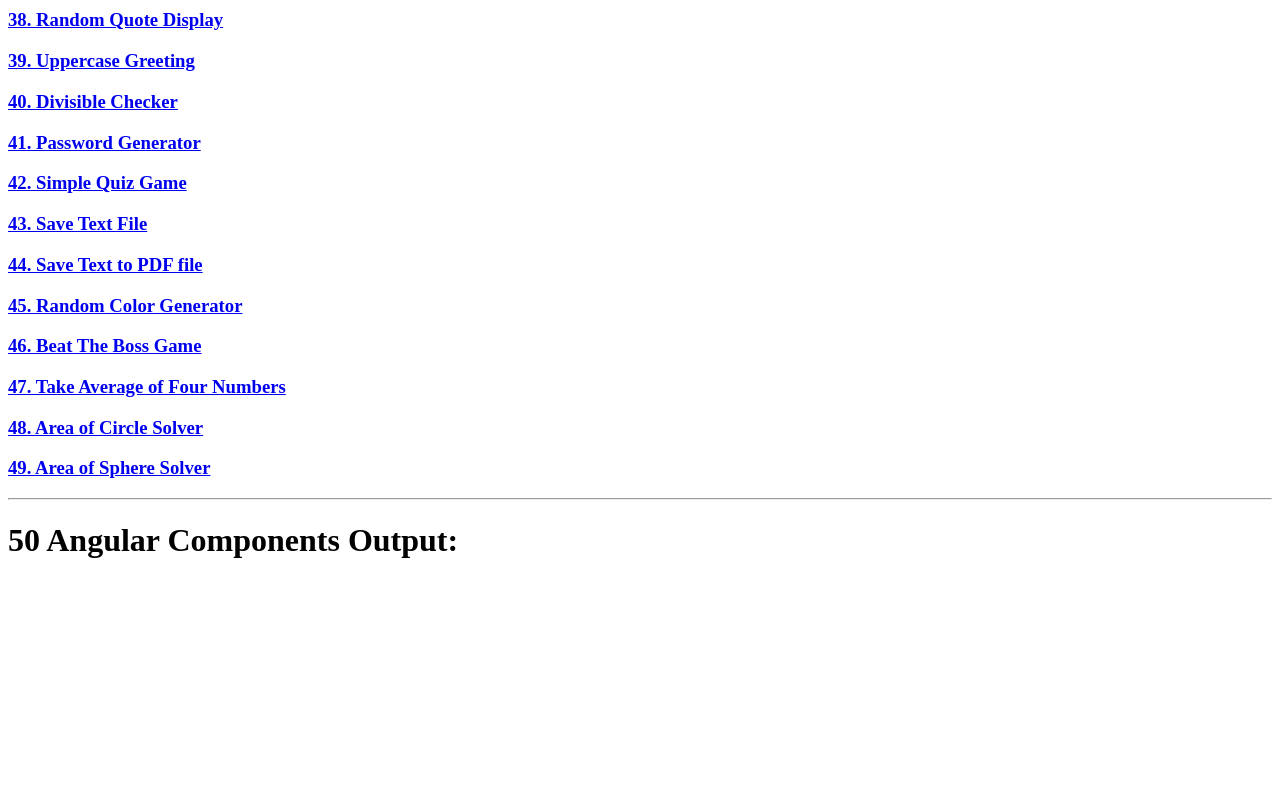
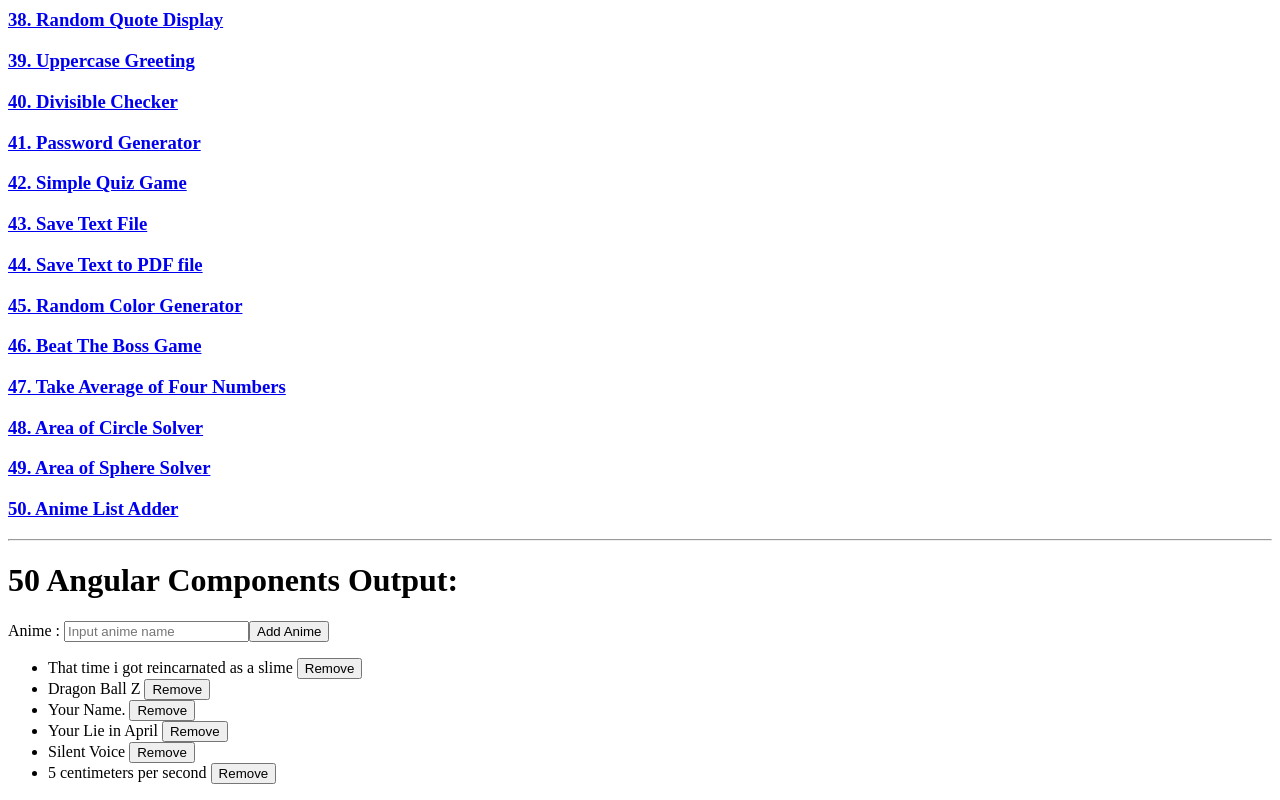
Before and after one commit to BrandonLCanete/fiftyAngularComponents, an Angular app: page /animelistadder in a window 1280 px wide. Before the commit this address led to /. Shown: the part 1577-2377 px from the top of the page. Before the commit the page ends 2157 px from the top, so only its background shows below. Built offline with nearby package versions, Linux system fonts and the light colour scheme.

Commit message:
#50animelistadder

```diff
--- a/src/app/app.component.html
+++ b/src/app/app.component.html
@@ -48,6 +48,7 @@
 <a routerLink="/takeaverageoffournumbers"><h3>47. Take Average of Four Numbers</h3></a>
 <a routerLink="/areaofcirclesolver"><h3>48. Area of Circle Solver</h3></a>
 <a routerLink="/areaofspheresolver"><h3>49. Area of Sphere Solver</h3></a>
+<a routerLink="/animelistadder"><h3>50. Anime List Adder</h3></a>
 <hr>
 <h1>50 Angular Components Output:</h1>
 <router-outlet/>
--- a/src/app/app.module.ts
+++ b/src/app/app.module.ts
@@ -55,6 +55,7 @@ import { BeatthebossComponent } from './components/beattheboss/beattheboss.compo
 import { TakeaverageoffournumbersComponent } from './components/takeaverageoffournumbers/takeaverageoffournumbers.component';
 import { AreaofcirclesolverComponent } from './components/areaofcirclesolver/areaofcirclesolver.component';
 import { AreaofspheresolverComponent } from './components/areaofspheresolver/areaofspheresolver.component';
+import { AnimelistadderComponent } from './components/animelistadder/animelistadder.component';
 
 const routes: Routes = [
     {path: ' ', component: DisplayhelloworldComponent},
@@ -106,6 +107,7 @@ const routes: Routes = [
     {path: 'takeaverageoffournumbers', component: TakeaverageoffournumbersComponent},
     {path: 'areaofcirclesolver', component: AreaofcirclesolverComponent},
     {path: 'areaofspheresolver', component: AreaofspheresolverComponent},
+    {path: 'animelistadder', component: AnimelistadderComponent},
 ];
 @NgModule({
     imports: [
@@ -165,6 +167,7 @@ const routes: Routes = [
         TakeaverageoffournumbersComponent,
         AreaofcirclesolverComponent,
         AreaofspheresolverComponent,
+        AnimelistadderComponent,
     ],
     providers: [
         provideAnimationsAsync(),
--- /dev/null
+++ b/src/app/components/animelistadder/animelistadder.component.html
@@ -0,0 +1,11 @@
+<div>
+    <label for="anime">Anime : </label>
+    <input type="text" id="anime" placeholder="Input anime name" [(ngModel)]="anime">
+    <button type="button" (click)="addAnime()">Add Anime</button>
+    <ul>
+        <li *ngFor="let animelist of animeList; let anime_index = index">
+            {{animelist}}
+            <button type="button" (click)="Remove(anime_index)">Remove</button>
+        </li>
+    </ul>
+</div>
--- /dev/null
+++ b/src/app/components/animelistadder/animelistadder.component.ts
@@ -0,0 +1,18 @@
+import { Component } from '@angular/core';
+
+@Component({
+  selector: 'app-animelistadder',
+  templateUrl: './animelistadder.component.html',
+  styleUrl: './animelistadder.component.css'
+})
+export class AnimelistadderComponent {
+  animeList: string[] = ["That time i got reincarnated as a slime","Dragon Ball Z","Your Name.","Your Lie in April","Silent Voice","5 centimeters per second"];
+  anime: string = "";
+
+  addAnime(){
+    this.animeList.push(this.anime);
+  }
+  Remove(index: number){
+    this.animeList.splice(index, 1)
+  }
+}
```
Also changed, not shown: src/app/components/animelistadder/animelistadder.component.css (added), 1 other file (tests, documents, lock files or other folders).
